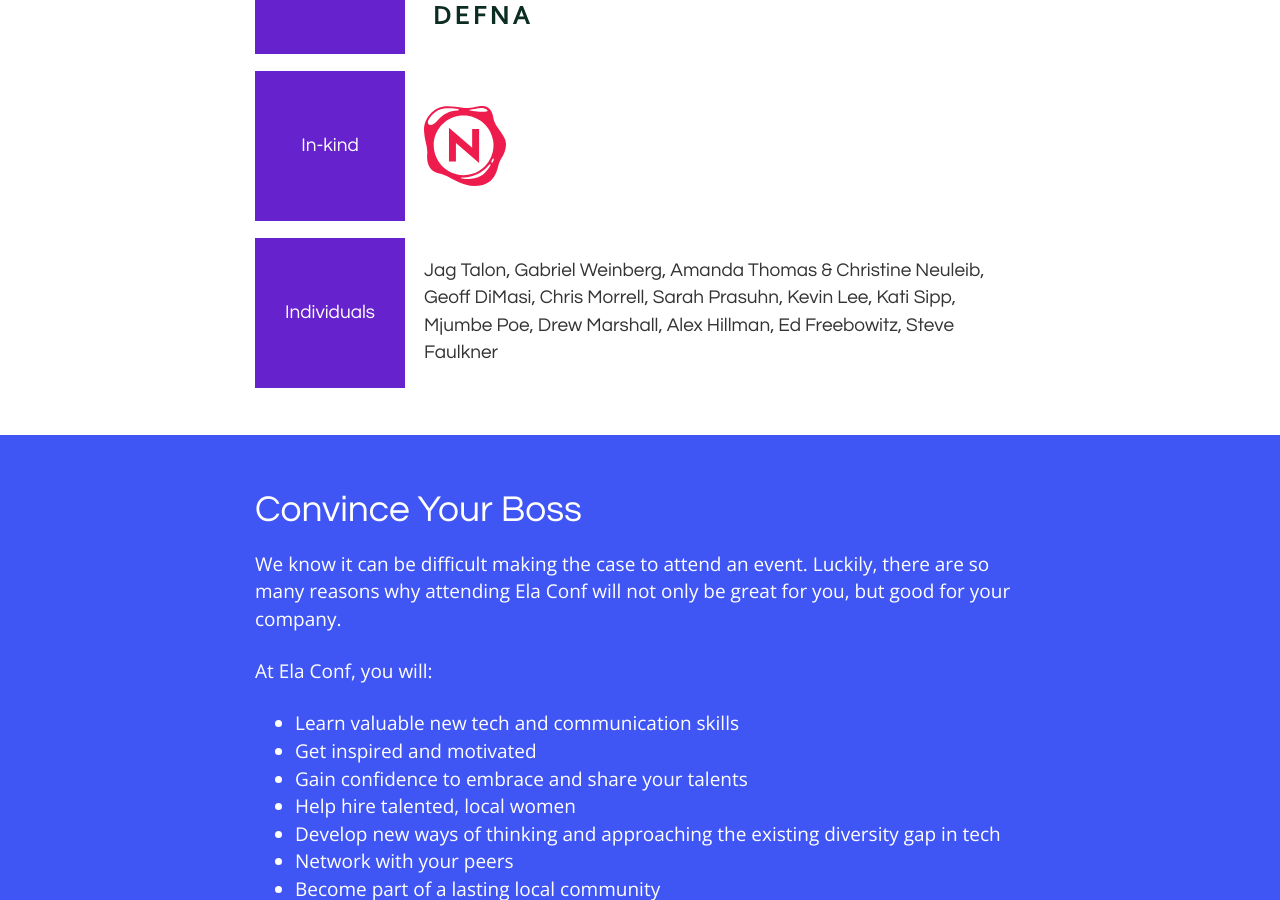
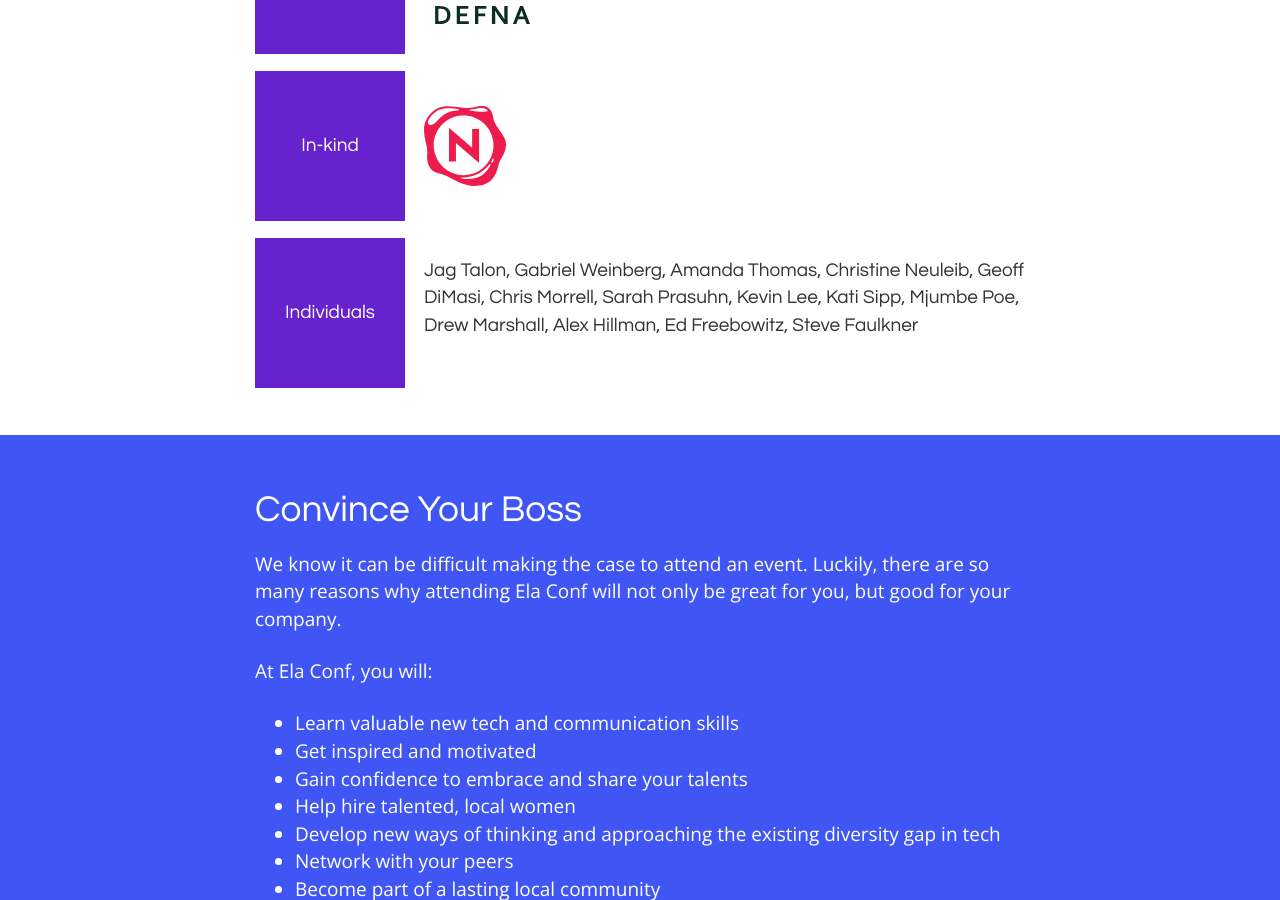
Before and after one commit to elaconf/elaconf.github.io, a Jekyll site: the page built from index.html, in a window 1280 px wide and 900 px high, scrolled down 6439 px. Built offline with Jekyll 4.4.1, drawn with Linux system fonts in a browser that asks for light colours; a script that is not in the unit is left out; part of the change alters nothing that is shown.

Commit message:
break up &

```diff
--- a/_data/sponsors.yml
+++ b/_data/sponsors.yml
@@ -82,7 +82,10 @@
   level: Conference supporter
   twitter: cerner
 
-- name: Amanda Thomas & Christine Neuleib
+- name: Amanda Thomas
+  level: Individuals
+
+- name: Christine Neuleib
   level: Individuals
 
 - name: Geoff DiMasi
```
